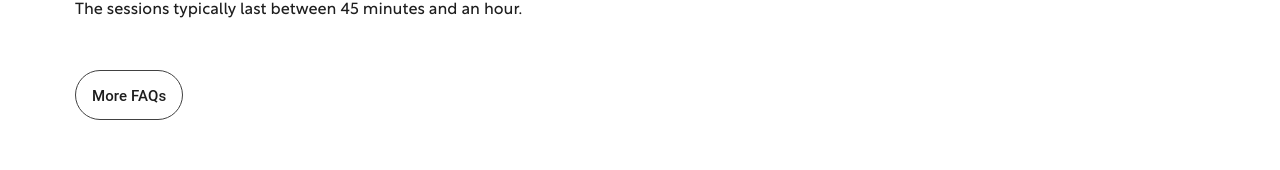
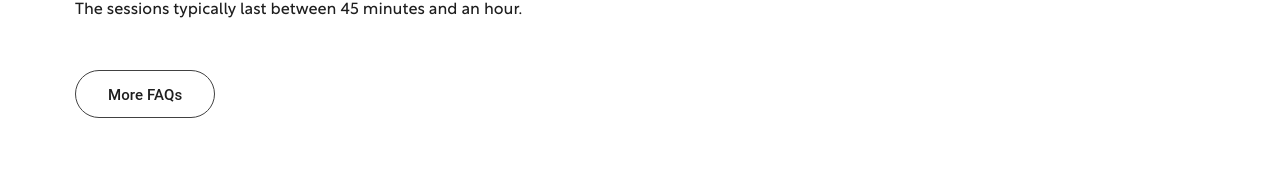
Before and after one commit to biblesociety-digital/teesside, a website: page landing.html in a window 1280 px wide. Shown: the part 4287-4457 px from the top of the page. Drawn offline with Linux system fonts and the light colour scheme; a web font is replaced by a local one.

Commit message:
Add padding and line-height styles to FAQ link

```diff
--- a/landing.html
+++ b/landing.html
@@ -308,7 +308,7 @@
         </article>
       </div>
 
-      <a class="faq-more-link" href="faq.html">More FAQs</a>
+      <a class="faq-more-link" href="faq.html" style="padding: 12px 32px 10px 32px; line-height: 24px">More FAQs</a>
     </section>
   </main>
 
```
